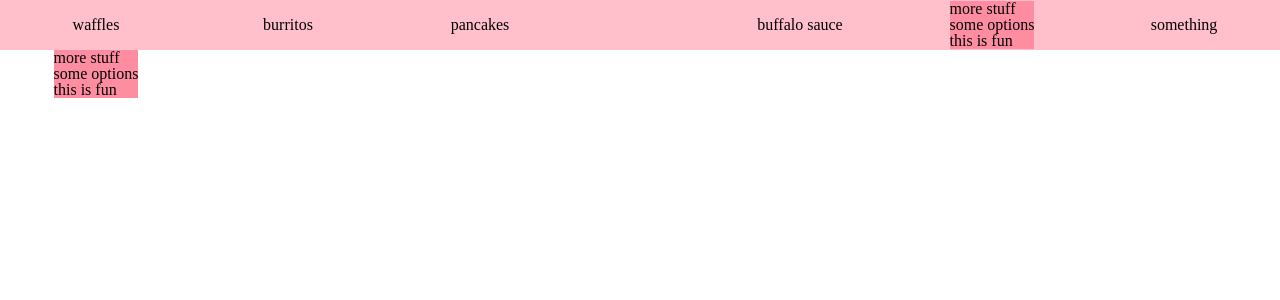
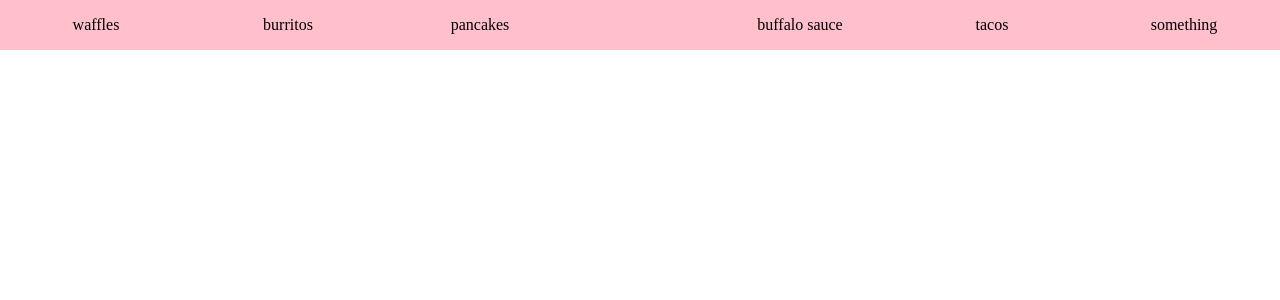
Before and after one commit to michaelmorrisg/cuties-cakes, a React (Create React App) app: page / in a window 1280 px wide. Shown: the top 300 px of the page. Built offline with nearby package versions, Linux system fonts and the light colour scheme.

Commit message:
good start for basic dropdown

```diff
--- a/src/Components/NavItem/NavItem.js
+++ b/src/Components/NavItem/NavItem.js
@@ -5,8 +5,8 @@ class NavItem extends Component {
     renderDropdownOptions(props) {
         let item;
         if(this.props.dropDownOptions) {
-            item = this.props.dropDownOptions.map(option => {
-                return <li>{option.text}</li>
+            item = this.props.dropDownOptions.map((option, index) => {
+                return <li key={index}>{option.text}</li>
             });
         }
         return item;
--- a/src/Components/NavLogoCenter/NavLogoCenter.js
+++ b/src/Components/NavLogoCenter/NavLogoCenter.js
@@ -7,13 +7,13 @@ class NavLogoCenter extends Component {
         return (
             <div className="nav-main">
                 <div className="nav-left">
-                    {this.props.leftNavItems.map(navItem => {
-                        return <NavItem text={navItem.text} dropDownOptions={navItem.dropDownOptions}/>
+                    {this.props.leftNavItems.map((navItem, i) => {
+                        return <NavItem key={i} text={navItem.text} dropDownOptions={navItem.dropDownOptions}/>
                     })}
                 </div>
                 <div className="nav-right">
-                    {this.props.rightNavItems.map(navItem => {
-                        return <NavItem text={navItem.text} dropDownOptions={navItem.dropDownOptions}/>
+                    {this.props.rightNavItems.map((navItem, i) => {
+                        return <NavItem key={i} text={navItem.text} dropDownOptions={navItem.dropDownOptions}/>
                     })}
                 </div>
             </div>
--- a/src/styles/components/_NavItem.scss
+++ b/src/styles/components/_NavItem.scss
@@ -1,19 +1,24 @@
 .nav-item-wrapper {
     position: relative;
     width: 100%;
+}
+.nav-item {
+    position: relative;
     display: flex;
     align-items: center;
     justify-content: center;
-}
-.nav-item {
-    position: relative;
     cursor: pointer;
+    z-index: 10;
+    background-color: $main;
+    height: 100%;
+    width: 100%;
 }
 .dropdown-main {
     position: absolute;
-    top: -50;
-    background-color: darken($main, 10%);
+    top: -50px;
+    background-color: darken($main, 3%);
     transition: top .3s;
+    width: 100%;
 }
 
 .nav-item-wrapper:hover {
```
